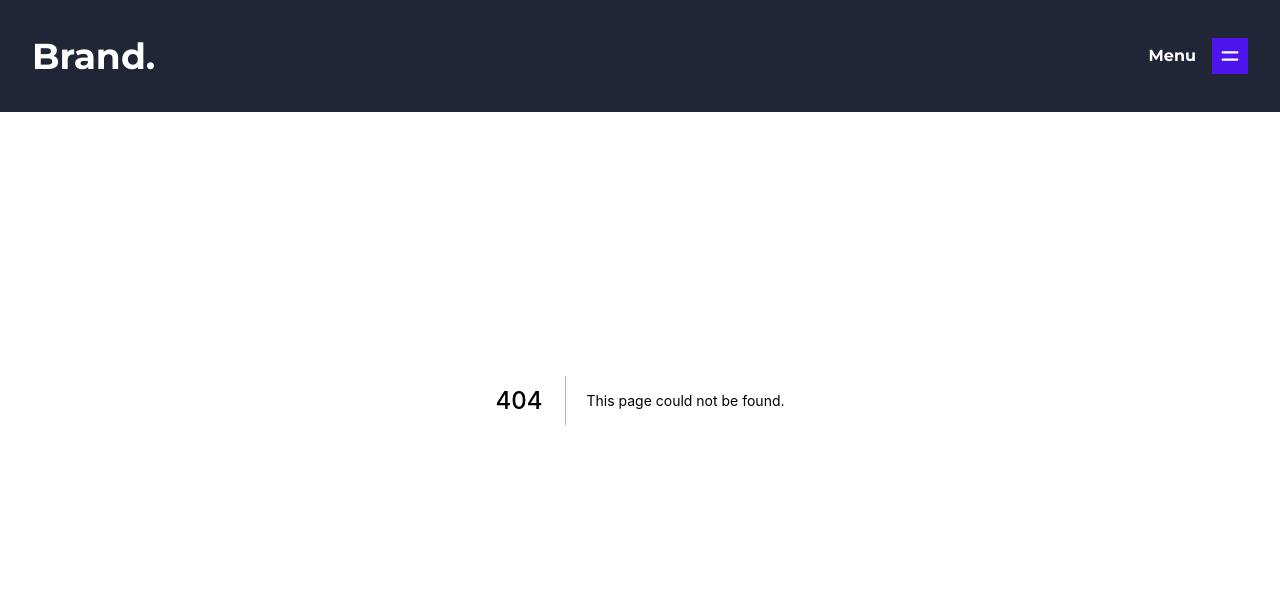
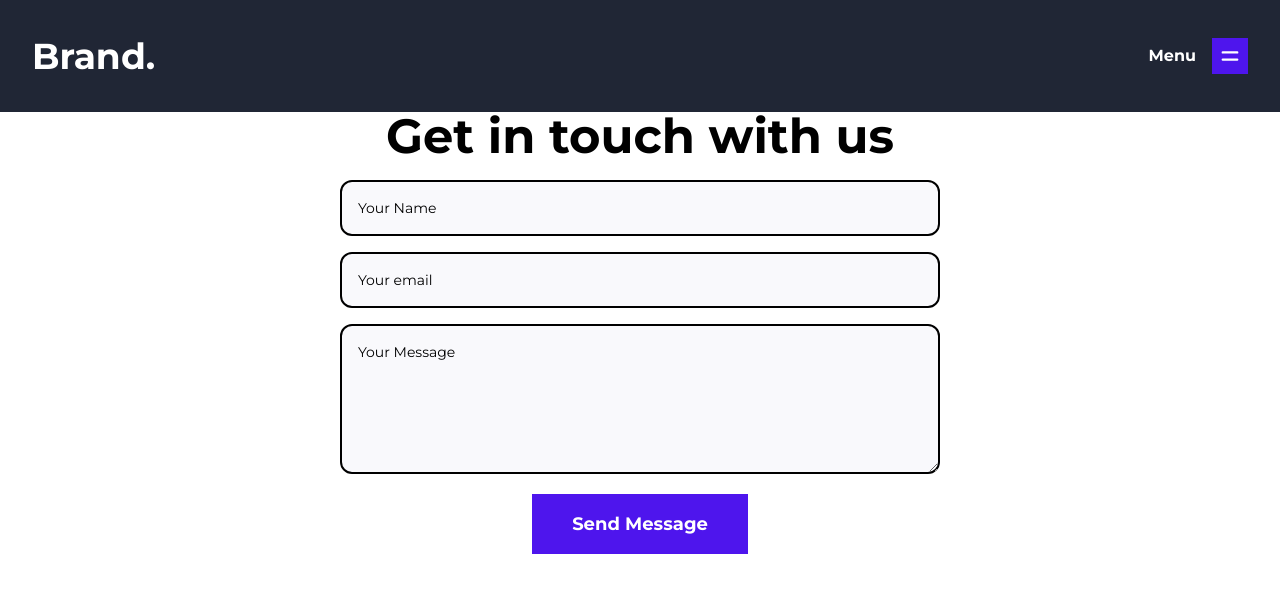
Before and after one commit to therealdanmalmx/miseendigital, a Next.js app: page /contacts in a window 1280 px wide. Before the commit this address had no page. Shown: the top 592 px of the page. Built offline with nearby package versions, Linux system fonts and the light colour scheme.

Commit message:
Add contact as a page

```diff
--- a/components/home/Contacts.js
+++ b/pages/contacts/index.js
@@ -43,7 +43,7 @@ const Contacts = () => {
         Get in touch with us
       </h1>
       {!isFormSubmitted ? (
-        <div className="app__contact-form flex w-full flex-col items-center">
+        <form className="app__contact-form flex w-full flex-col items-center">
           <div className="mb-4 flex w-full px-5 md:w-[50%]">
             <input
               className="w-full rounded-xl border-2 bg-light-color p-4 font-sans text-sm placeholder:text-black hover:shadow-md"
@@ -57,10 +57,11 @@ const Contacts = () => {
           <div className="mb-4 flex w-full px-5 md:w-[50%]">
             <input
               className="w-full rounded-xl border-2 bg-light-color p-4 font-sans text-sm placeholder:text-black hover:shadow-md"
-              type="text"
+              type="email"
               name="email"
               placeholder="Your email"
               value={email}
+              required
               onChange={handleChangeInput}
             />
           </div>
@@ -80,7 +81,7 @@ const Contacts = () => {
           >
             {loading ? "Sending..." : "Send Message"}
           </button>
-        </div>
+        </form>
       ) : (
         <div>
           <h3>Thank you for getting in touch!</h3>
--- a/pages/index.js
+++ b/pages/index.js
@@ -4,7 +4,7 @@ import Works from "./works";
 import Skills from "../components/home/Skills";
 import Testimonial from "../components/home/Testimonials";
 import Services from "../components/home/Services";
-import Contacts from "../components/home/Contacts";
+import Contacts from "./contacts";
 
 export default function Home() {
   return (
```
